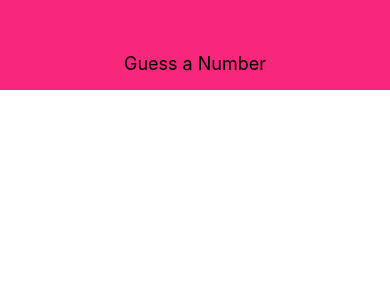
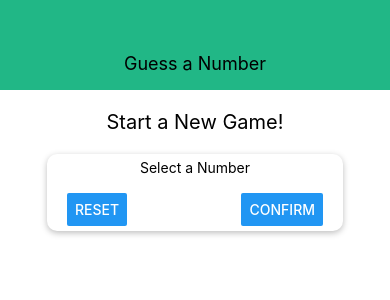
Before and after one commit to tanner-schmutte/guess-a-number, a React Native app: screen / in a window 390 px wide. Shown: the top 300 px of the page. Built offline with nearby package versions, Linux system fonts and the light colour scheme.

Commit message:
add StartGameScreen screen and Card component

```diff
--- a/App.js
+++ b/App.js
@@ -2,11 +2,13 @@
 import { StyleSheet, View } from 'react-native';
 
 import Header from './components/Header';
+import StartGameScreen from './screens/StartGameScreen';
 
 export default function App() {
     return (
         <View style={styles.screen}>
             <Header title="Guess a Number" />
+            <StartGameScreen />
         </View>
     );
 }
--- /dev/null
+++ b/components/Card.js
@@ -0,0 +1,24 @@
+import React from 'react';
+import { View, StyleSheet } from 'react-native';
+
+const Card = (props) => {
+    return (
+        <View style={{ ...styles.card, ...props.style }}>{props.children}</View>
+    );
+};
+
+const styles = StyleSheet.create({
+    card: {
+        marginTop: 10,
+        padding: 5,
+        shadowColor: 'black',
+        shadowOffset: { width: 0, height: 2 },
+        shadowRadius: 6,
+        shadowOpacity: 0.26,
+        elevation: 5,
+        backgroundColor: 'white',
+        borderRadius: 10,
+    },
+});
+
+export default Card;
--- a/components/Header.js
+++ b/components/Header.js
@@ -18,7 +18,7 @@
         width: '100%',
         height: 90,
         paddingTop: 36,
-        backgroundColor: '#f7287b',
+        backgroundColor: '#21b786',
         alignItems: 'center',
         justifyContent: 'center',
     },
--- /dev/null
+++ b/screens/StartGameScreen.js
@@ -0,0 +1,45 @@
+import React from 'react';
+import { View, Text, TextInput, StyleSheet, Button } from 'react-native';
+
+import Card from '../components/Card';
+
+const StartGameScreen = (props) => {
+    return (
+        <View style={styles.screen}>
+            <Text style={styles.title}>Start a New Game!</Text>
+            <Card style={styles.inputContainer}>
+                <Text>Select a Number</Text>
+                <TextInput />
+                <View style={styles.buttonContainer}>
+                    <Button title="Reset" onPress={() => {}} />
+                    <Button title="Confirm" onPress={() => {}} />
+                </View>
+            </Card>
+        </View>
+    );
+};
+
+const styles = StyleSheet.create({
+    screen: {
+        flex: 1,
+        padding: 10,
+        alignItems: 'center',
+    },
+    title: {
+        fontSize: 20,
+        marginVertical: 10,
+    },
+    inputContainer: {
+        width: 300,
+        maxWidth: '80%',
+        alignItems: 'center',
+    },
+    buttonContainer: {
+        flexDirection: 'row',
+        width: '100%',
+        justifyContent: 'space-between',
+        paddingHorizontal: 15,
+    },
+});
+
+export default StartGameScreen;
```
